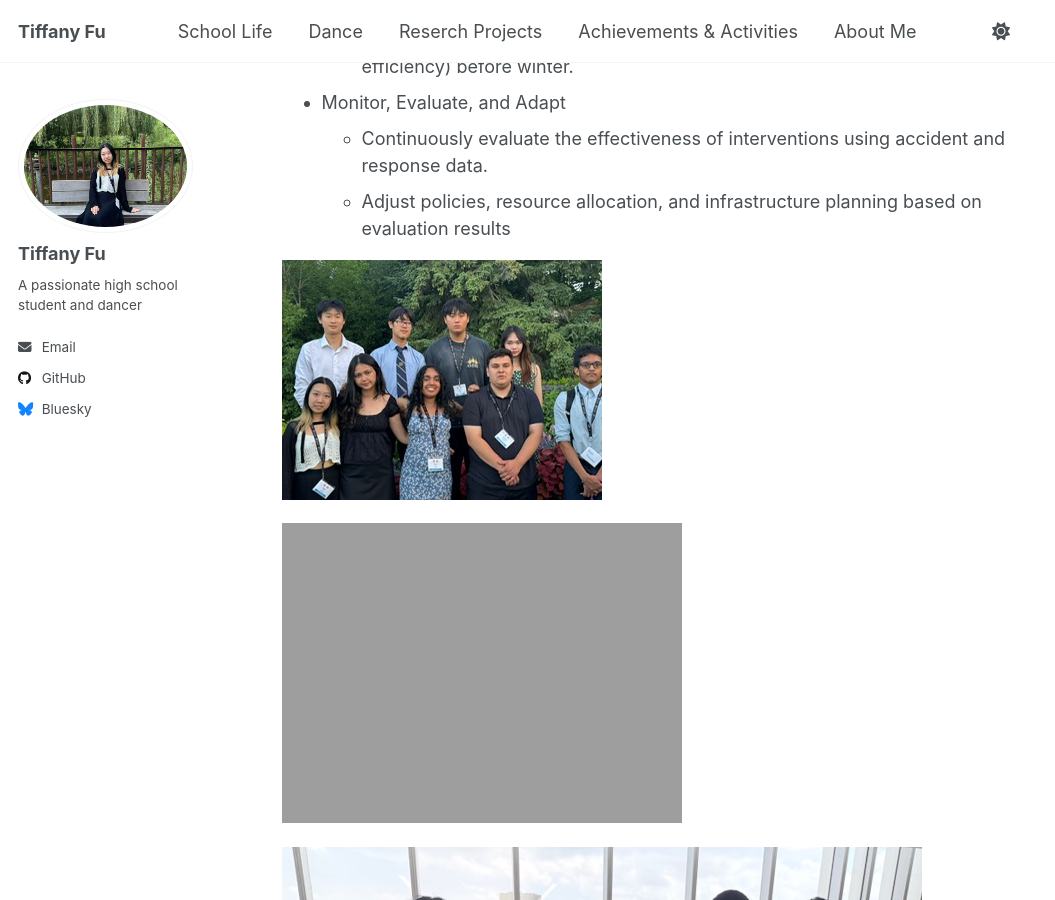
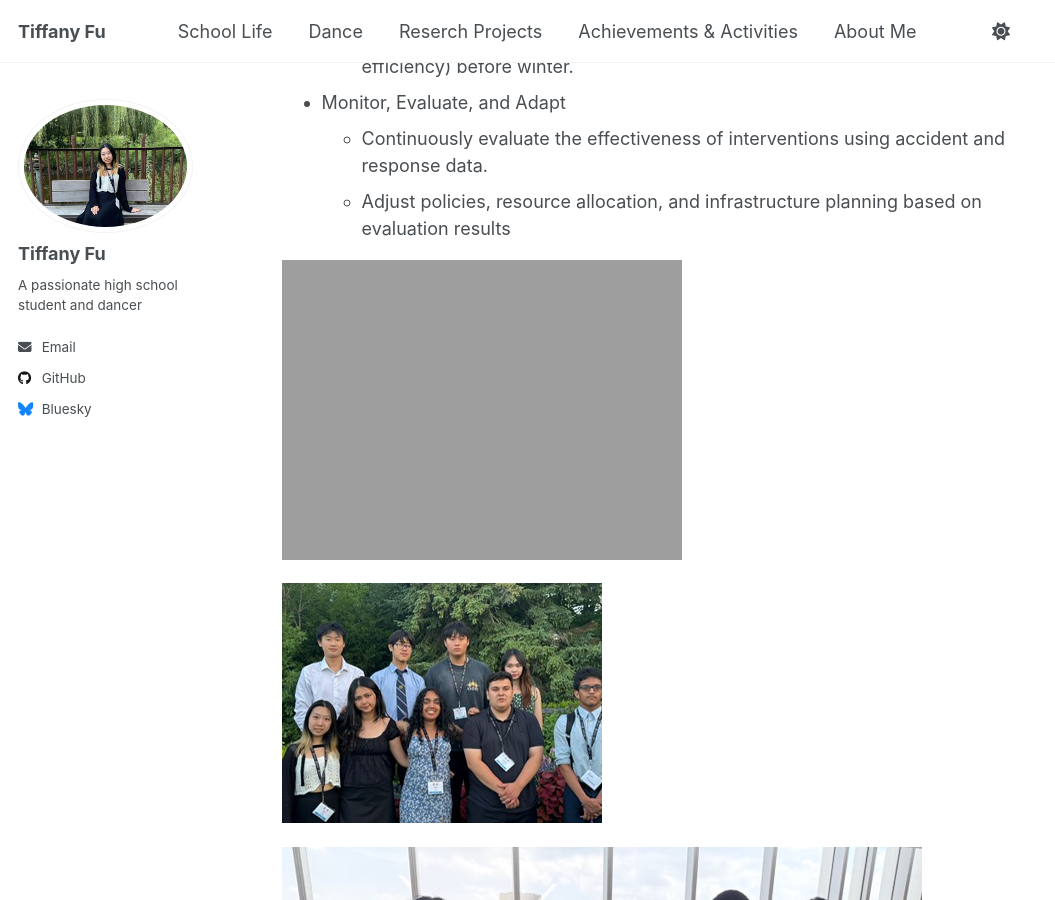
Before and after one commit to TiffanyJTFu/TiffanyFu, a Jekyll site: the page built from _teaching/InnovationProject.md, in a window 1280 px wide and 900 px high, scrolled down 3549 px. Shown: the whole window, without its empty margins (0-1055 px from the left). Built offline with Jekyll 4.4.1, drawn with Linux system fonts in a browser that asks for light colours; a script that is not in the unit is left out.

Commit message:
Update InnovationProject.md

```diff
--- a/_teaching/InnovationProject.md
+++ b/_teaching/InnovationProject.md
@@ -65,8 +65,8 @@ paperurl: 'https://tiffanyjtfu.github.io/TiffanyFu/files/ICELERT - Business Plan
   * Continuously evaluate the effectiveness of interventions using accident and response data.
   * Adjust policies, resource allocation, and infrastructure planning based on evaluation results
 
+![shad5](https://tiffanyjtfu.github.io/TiffanyFu/images/shadproject1.png)
+
 ![shad5](https://tiffanyjtfu.github.io/TiffanyFu/images/shad3.jpeg)
 
-![shad5](https://tiffanyjtfu.github.io/TiffanyFu/images/shadproject1.png)
-
 ![shad5](https://tiffanyjtfu.github.io/TiffanyFu/images/shad5.jpg)
```
